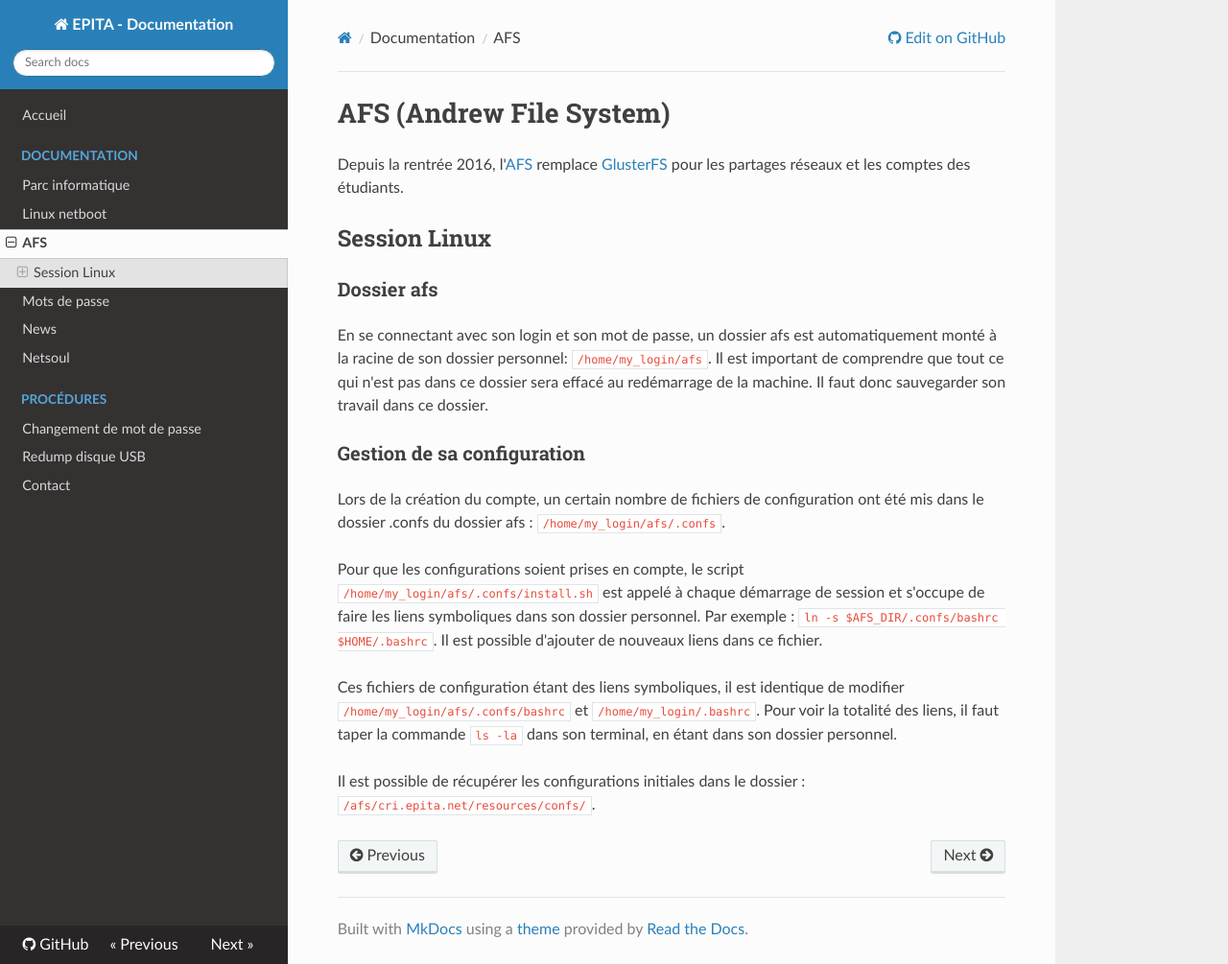
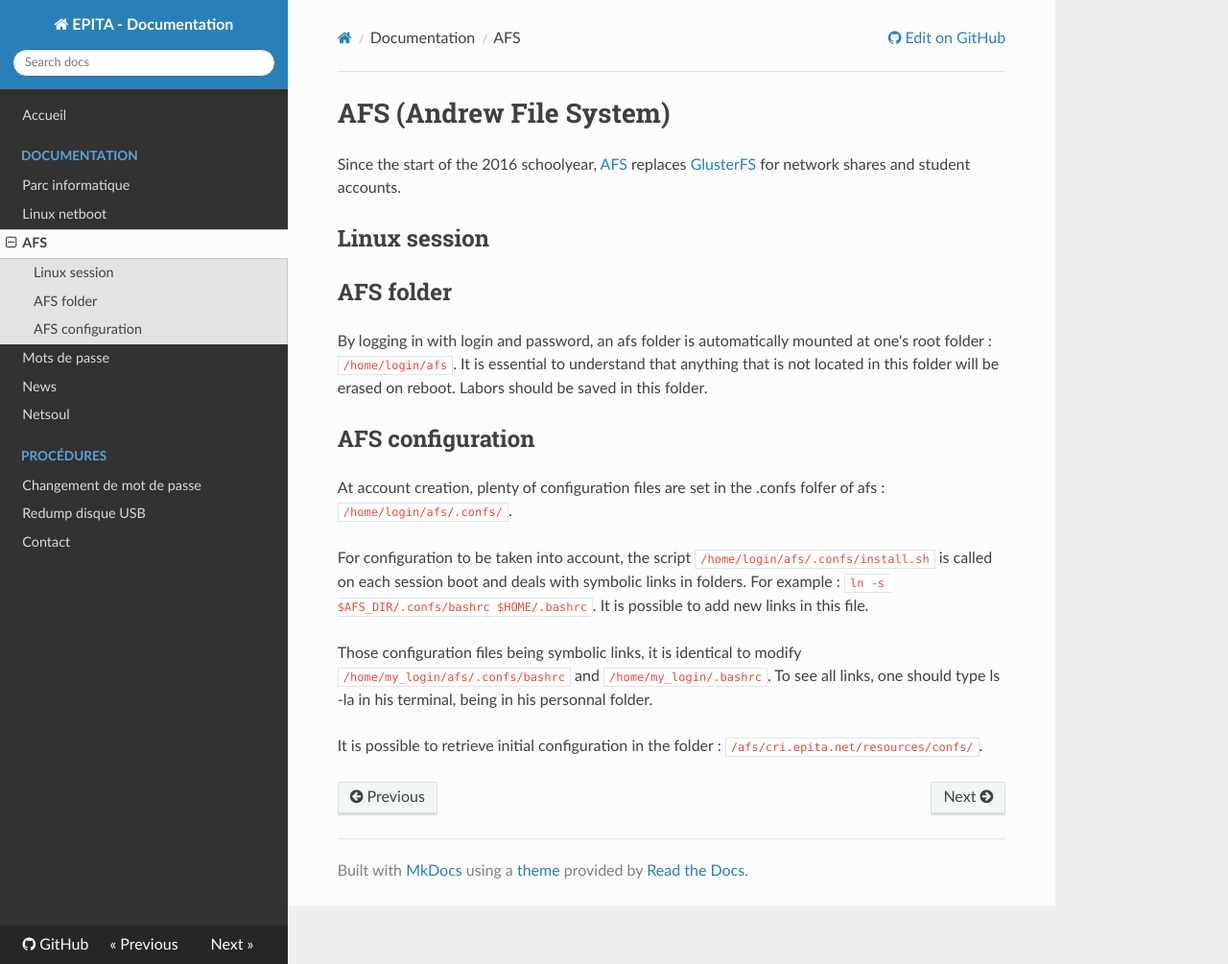
Before and after one commit to cri-epita/epita-doc, an MkDocs documentation site: the page built from docs/afs.md, in a window 1280 px wide and 1005 px high. Shown: the whole window at 96% size. Built offline with MkDocs 1.6.1, drawn with Linux system fonts in a browser that asks for light colours; nearby versions of some CDN libraries; old or Windows-style settings are respelled for this version of MkDocs.

Commit message:
translate afs file in english

```diff
--- a/docs/afs.md
+++ b/docs/afs.md
@@ -1,34 +1,19 @@
 # AFS (Andrew File System)
 
-Depuis la rentrée 2016, l'[AFS](https://www.openafs.org/) remplace
-[GlusterFS](https://www.gluster.org) pour les partages réseaux et les comptes
-des étudiants.
+Since the start of the 2016 schoolyear, [AFS](https://www.openafs.org/)  replaces [GlusterFS](https://www.gluster.org) for network shares and student accounts.
 
-## Session Linux
+## Linux session
 
-### Dossier afs
+## AFS folder
 
-En se connectant avec son login et son mot de passe, un dossier afs est
-automatiquement monté à la racine de son dossier personnel:
-`/home/my_login/afs`. Il est important de comprendre que tout ce qui n'est pas
-dans ce dossier sera effacé au redémarrage de la machine. Il faut donc
-sauvegarder son travail dans ce dossier.
+By logging in with login and password, an afs folder is automatically mounted at one's root folder : `/home/login/afs`. It is essential to understand that anything that is not located in this folder will be erased on reboot. Labors should be saved in this folder.
 
-### Gestion de sa configuration
+## AFS configuration
 
-Lors de la création du compte, un certain nombre de fichiers de configuration
-ont été mis dans le dossier .confs du dossier afs : `/home/my_login/afs/.confs`.
+At account creation, plenty of configuration files are set in the .confs folfer of afs : `/home/login/afs/.confs/`.
 
-Pour que les configurations soient prises en compte, le script
-`/home/my_login/afs/.confs/install.sh` est appelé à chaque démarrage de session
-et s'occupe de faire les liens symboliques dans son dossier personnel. Par
-exemple : `ln -s $AFS_DIR/.confs/bashrc $HOME/.bashrc`. Il est possible
-d'ajouter de nouveaux liens dans ce fichier.
+For configuration to be taken into account, the script `/home/login/afs/.confs/install.sh` is called on each session boot and deals with symbolic links in folders. For example : `ln -s $AFS_DIR/.confs/bashrc $HOME/.bashrc`. It is possible to add new links in this file.
 
-Ces fichiers de configuration étant des liens symboliques, il est identique de
-modifier `/home/my_login/afs/.confs/bashrc` et `/home/my_login/.bashrc`. Pour
-voir la totalité des liens, il faut taper la commande `ls -la` dans son
-terminal, en étant dans son dossier personnel.
+Those configuration files being symbolic links, it is identical to modify `/home/my_login/afs/.confs/bashrc` and `/home/my_login/.bashrc`. To see all links, one should type ls -la in his terminal, being in his personnal folder.
 
-Il est possible de récupérer les configurations initiales dans le dossier :
-`/afs/cri.epita.net/resources/confs/`.
+It is possible to retrieve initial configuration in the folder : `/afs/cri.epita.net/resources/confs/`.
```
